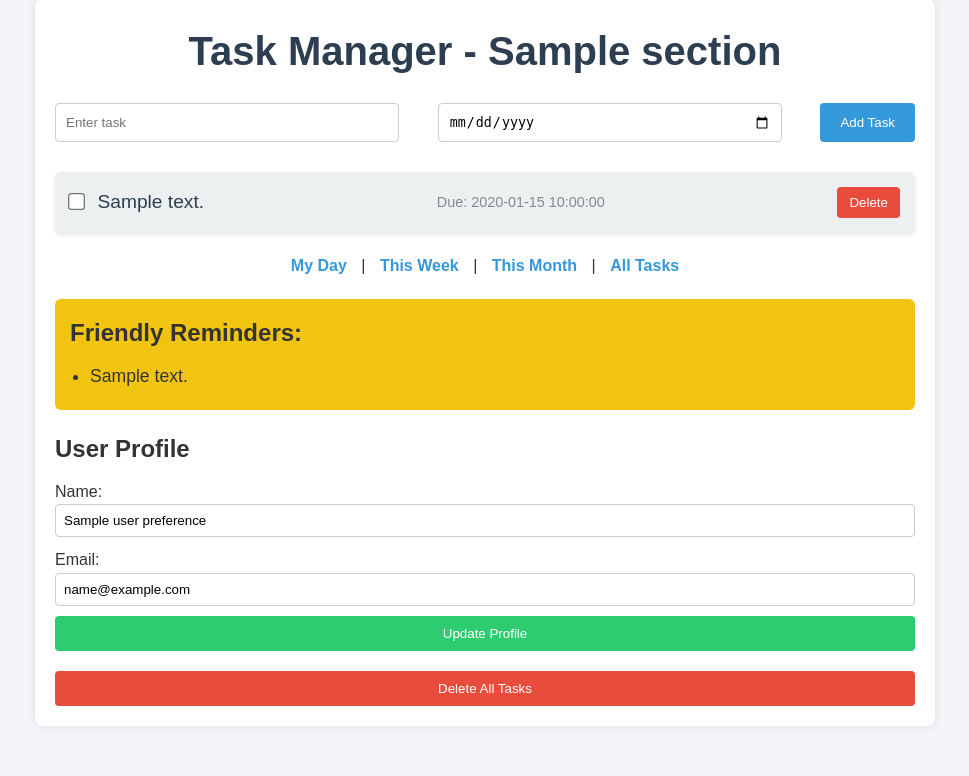
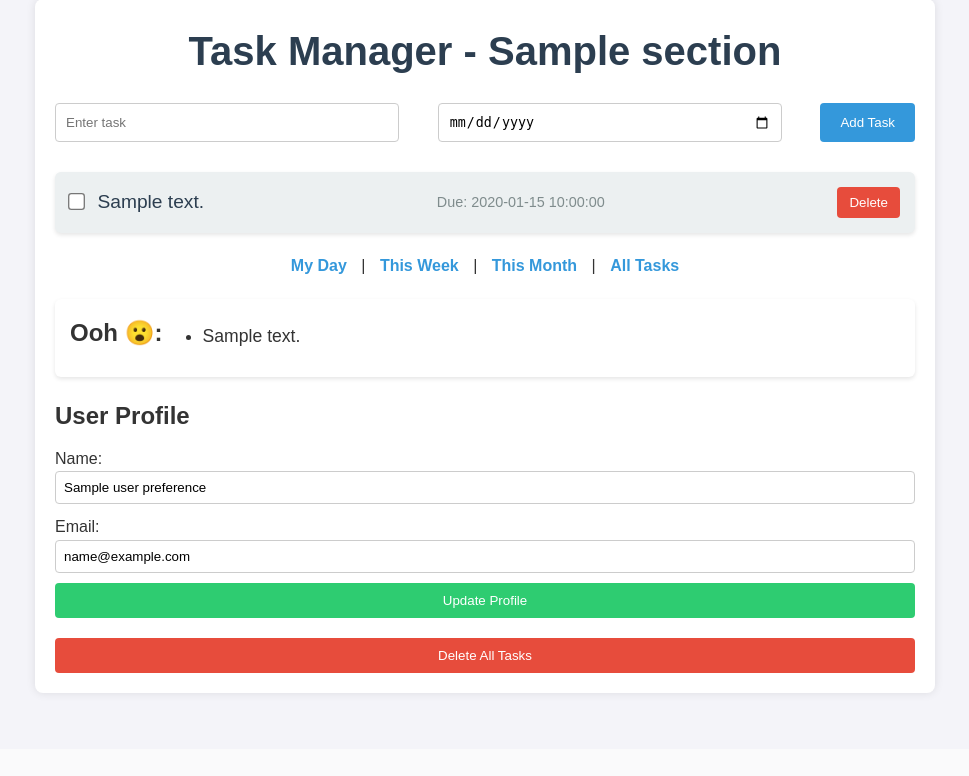
Before and after one commit to navikris/Procastinator, a Flask app: template templates/index.html in a window 1280 px wide. Shown: the part 51-827 px from the top of the page, without its empty margins (155-1124 px from the left). After the commit the page ends 747 px from the top, so only its background shows below. Run offline with Flask 3, Linux system fonts and the light colour scheme; the template is opened without the code that fills it: most values are stand-ins (such as "Sample title", 1, 10 or a date in 2020).

Commit message:
random UI changes

```diff
--- a/static/styles.css
+++ b/static/styles.css
@@ -121,10 +121,14 @@ form.task-form button:hover {
 
 /* Procrastination Alerts Styles */
 .procrastination-alerts {
-    background-color: #f1c40f;
+    display: flex;
+    align-items: center;
+    background-color: #fff;
     padding: 15px;
     border-radius: 6px;
     margin-bottom: 20px;
+    box-shadow: 0 2px 4px rgba(0, 0, 0, 0.1); /* Adding a shadow similar to the task list */
+    position: relative;
 }
 
 .procrastination-alerts h2 {
@@ -135,6 +139,7 @@ form.task-form button:hover {
 .procrastination-alerts ul {
     list-style-type: disc;
     padding-left: 20px;
+    margin-left: 20px;
 }
 
 .procrastination-alerts li {
--- a/templates/index.html
+++ b/templates/index.html
@@ -50,7 +50,7 @@
         <!-- Procrastination Messages (from QA_Agent) -->
         {% if procrastination_messages %}
         <div class="procrastination-alerts">
-            <h2>Friendly Reminders:</h2>
+            <h2>Ooh 😮:</h2>
             <ul>
                 {% for message in procrastination_messages %}
                 <li>{{ message }}</li>
```
